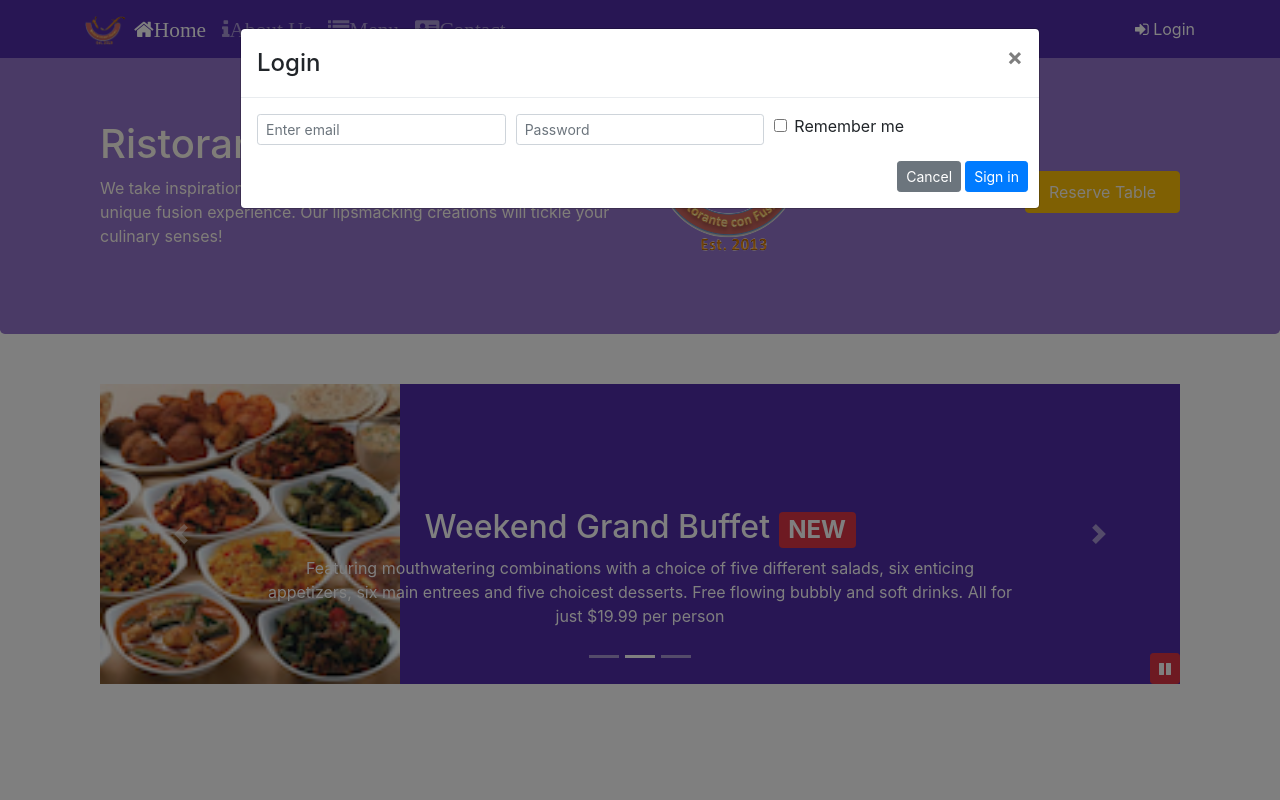
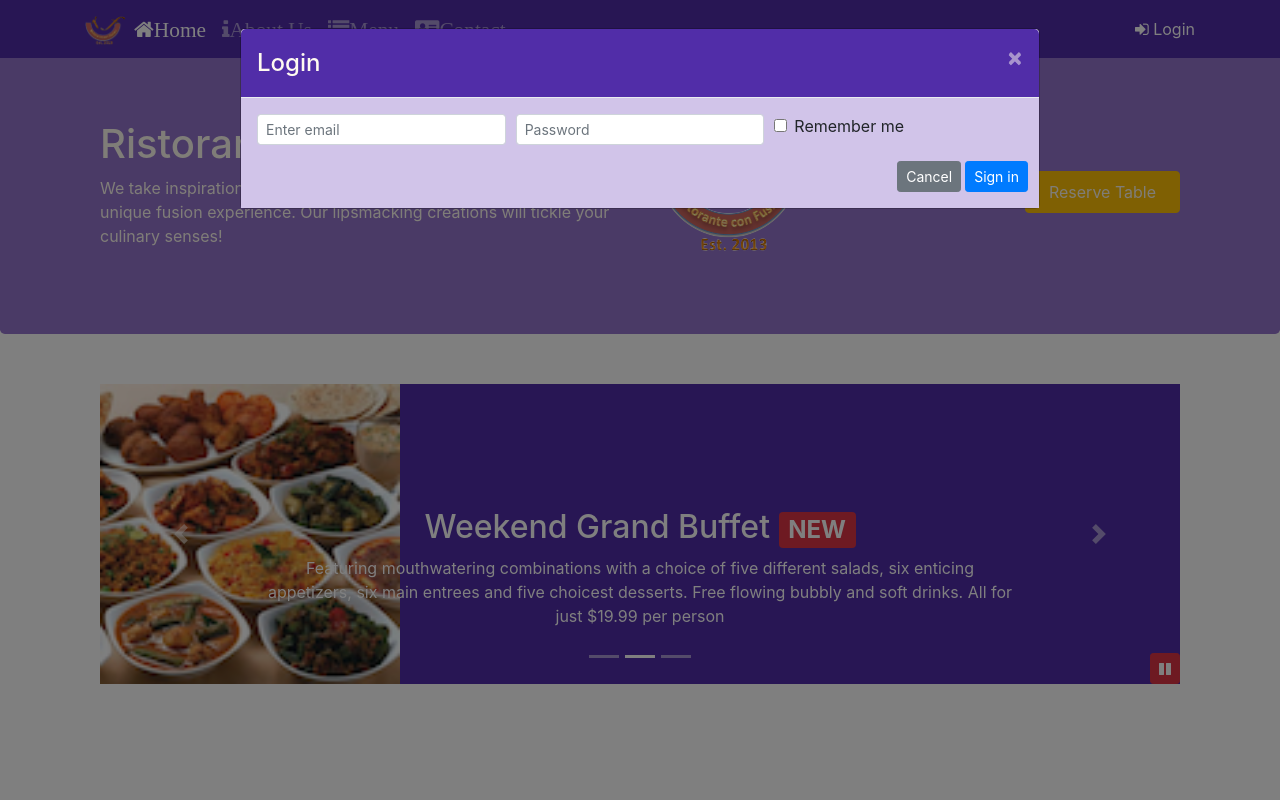
Before and after one commit to prina21/Bootstrap4, a website: page index.html in a window 1280 px wide. Both pictures are taken after a click on the link "Login". Shown: the top 800 px of the page. Drawn offline with nearby package versions, Linux system fonts and the light colour scheme.

Commit message:
using js to toggle modal

```diff
--- a/css/styles.scss
+++ b/css/styles.scss
@@ -2,6 +2,7 @@ $lt-gray: #ddd;
 $background-dark: #512DA8;
 $background-light: #9575CD;
 $background-pale: #D1C4E9;
+$color:#FFFAF0;
 
 // Height variables
 $carousel-item-height: 300px;
@@ -75,3 +76,16 @@ body{
     bottom: 0px;
     z-index: 1;
 }
+
+.modal-header{
+    background:$background-dark;
+    color: $color;
+
+      .close{
+         color: $color;
+      }
+}
+
+.modal-body{
+        background:$background-pale
+    }
--- a/index.html
+++ b/index.html
@@ -30,7 +30,7 @@
             <li class="nav-item"><a class="nav-link" href="./contactus.html"><span class="fa fa-address-card fa-lg">Contact</span></a> </li>
             </ul>
             <span class="navbar-text">
-                <a data-toggle="modal" data-target="#loginModal">
+                <a id="modal">
                 <span class="fa fa-sign-in"></span> Login</a>
             </span>
 
@@ -83,12 +83,7 @@
                     <button type="button" class="close" data-dismiss="modal">&times;</button>
                 </div>
                 <div class="modal-body">
-
-
-
-
-
-                                    <dl class="row">
+                <dl class="row">
                                         <dt class="col-12 col-sm-2">Number of Guests</dt>
                                     <dd class="col-11 col-sm-6">
                                         <div class="form-group row">
@@ -182,7 +177,7 @@
 
                 <div class="col-12 col-sm align-self-center">
                     <a role="button" class="btn btn-block nav-link btn-warning"
-                    data-toggle="modal" data-target="#ReserveModal">Reserve Table</a>
+                     id="reserve">Reserve Table</a>
 
                     </div>
                 </div>
@@ -374,6 +369,14 @@
             $("#carouselButton").children("span").addClass('fa-pause');
         }
     });
+
+    $("#reserve").click(function(){
+        $('#ReserveModal').modal('toggle')
+    });
+
+    $("#modal").click(function(){
+        $('#loginModal').modal('toggle')
+    });
 </script>
 </body>
 
```
Also changed, not shown: css/styles.css.
